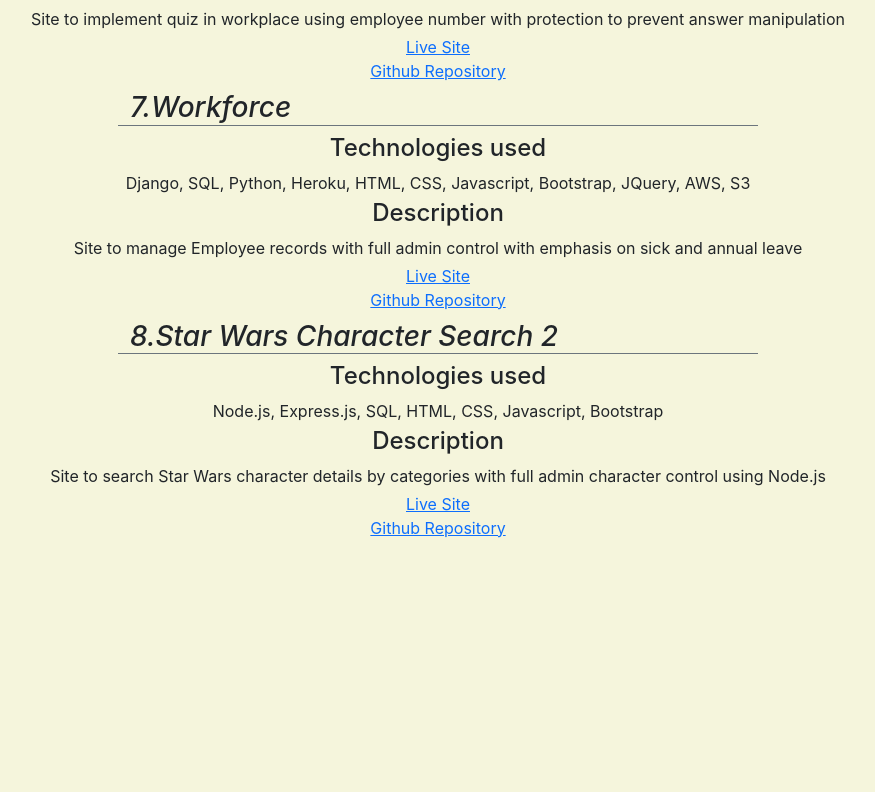
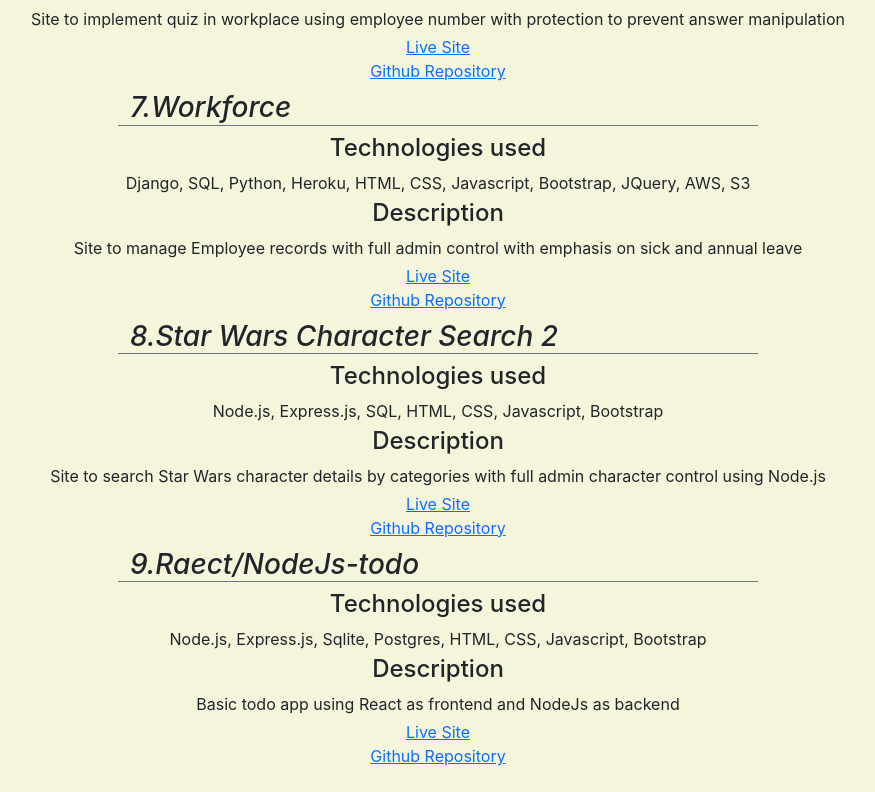
Before and after one commit to zahur76/react_cv, a React (Create React App) app: page /projects in a window 1280 px wide. Shown: the part 1884-2676 px from the top of the page, without its empty margins (202-1077 px from the left). Before the commit the page ends 2448 px from the top, so only its background shows below. Built offline with nearby package versions, Linux system fonts and the light colour scheme.

Commit message:
update projects list

```diff
--- a/src/components/Projects/Projects.js
+++ b/src/components/Projects/Projects.js
@@ -69,6 +69,14 @@
         site: 'https://django-starwars.herokuapp.com/',
         github: 'https://github.com/zahur76/starwar-api'
     },
+    {
+        number: 9,
+        name: 'Raect/NodeJs-todo',
+        technologies: 'Node.js, Express.js, Sqlite, Postgres, HTML, CSS, Javascript, Bootstrap',
+        description: 'Basic todo app using React as frontend and NodeJs as backend',
+        site: 'https://react-node-todo-zahur.herokuapp.com/',
+        github: 'https://github.com/zahur76/react-node-api'
+    },
 ]
 
 class Projects extends React.Component {
```
Also changed, not shown: src/components/Home/boba.jpg (deleted).
